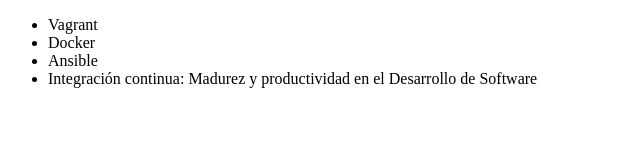
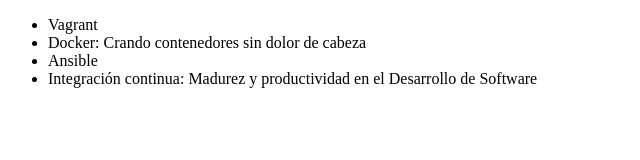
Before and after one commit to AldebaranBR/alura-git, a plain HTML site: page index.html in a window 1280 px wide. Shown: the whole page, without its empty margins (0-640 px from the left). Drawn offline with Linux system fonts and the light colour scheme.

Commit message:
Cambiando elemento de la lista

```diff
--- a/index.html
+++ b/index.html
@@ -9,7 +9,7 @@
 <body>
      <ul>
           <li> Vagrant </li>
-          <li> Docker </li>
+          <li> Docker: Crando contenedores sin dolor de cabeza </li>
           <li> Ansible </li>
           <li> Integración continua: Madurez y productividad en el Desarrollo de Software</li>
      </ul>
```
